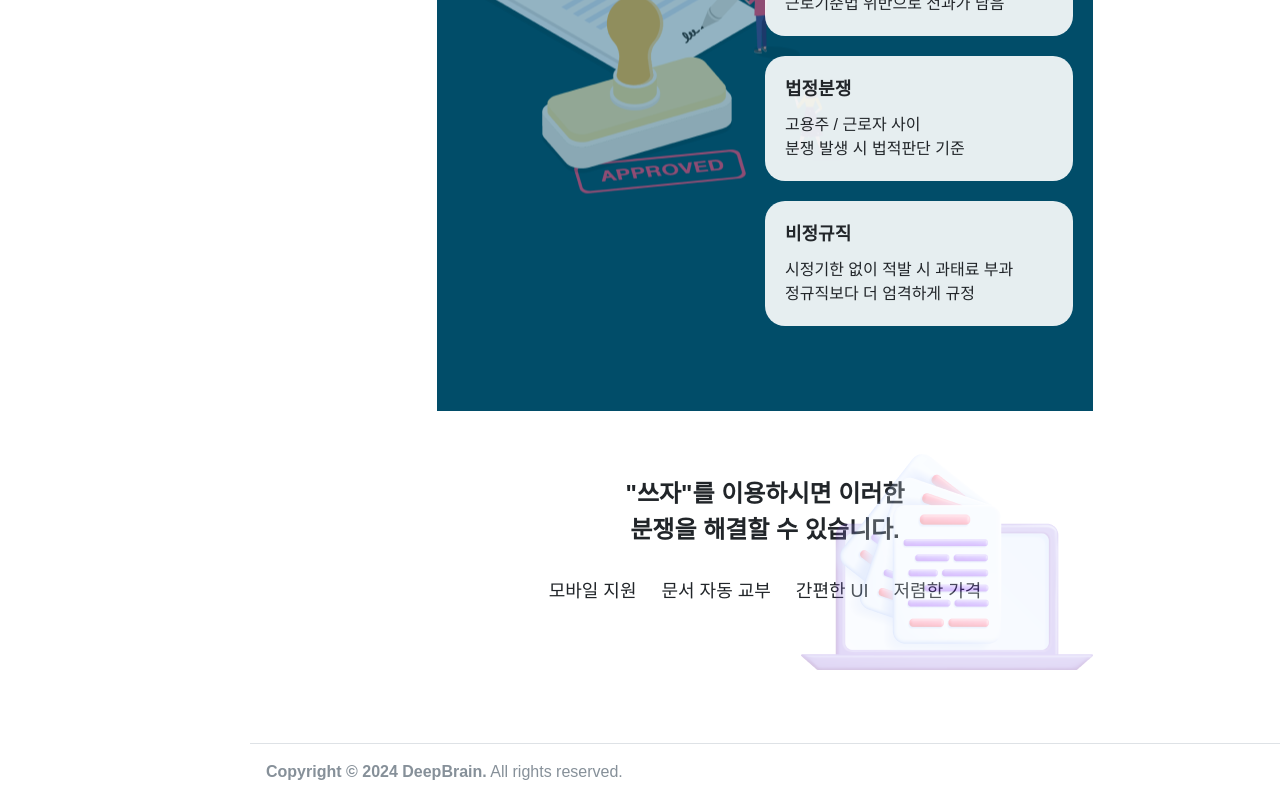
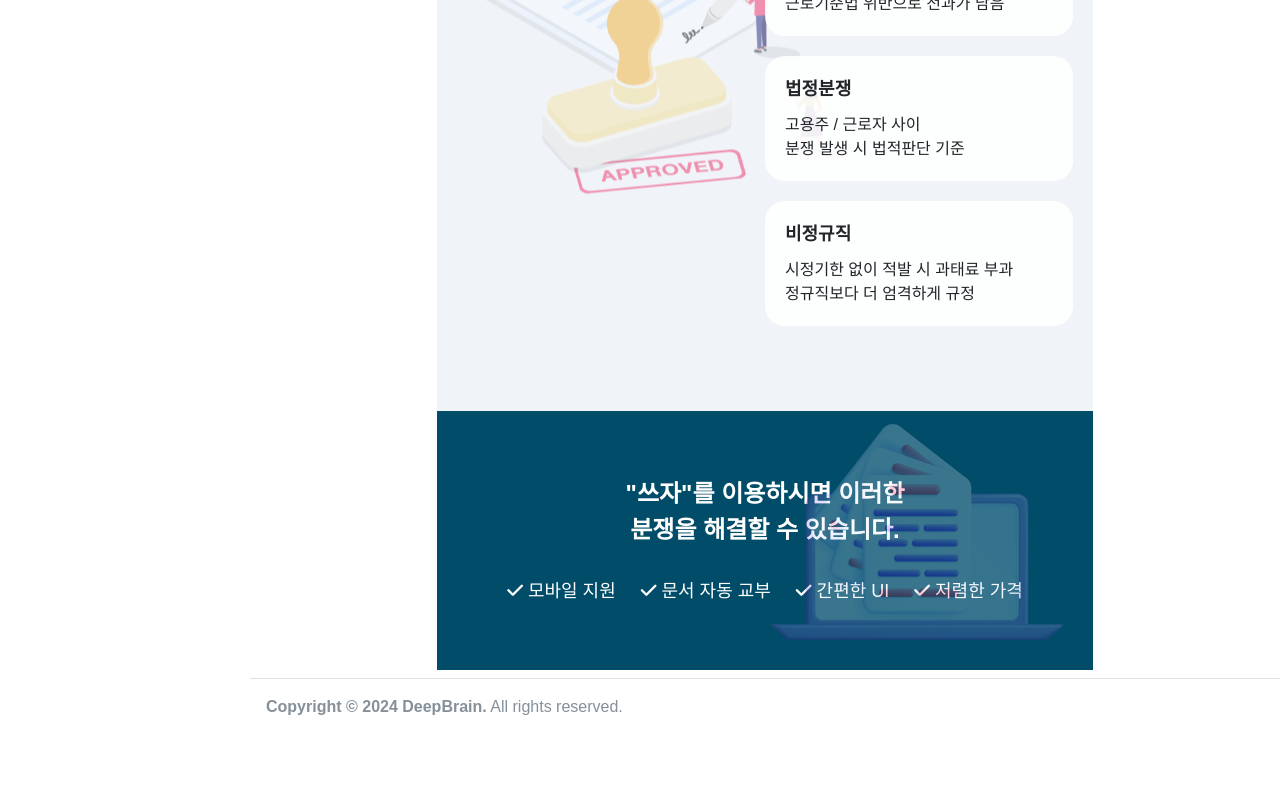
Before and after one commit to donghyeok26/signApp, a plain HTML site: page contract.html in a window 1280 px wide. Shown: the part 1148-1948 px from the top of the page. After the commit the page ends 1883 px from the top, so only its background shows below. Drawn offline with nearby package versions, Linux system fonts and the light colour scheme.

Commit message:
계약서, 서비스 수정

```diff
--- a/assets/css/hyeok.css
+++ b/assets/css/hyeok.css
@@ -522,7 +522,7 @@ select {
 
 .contract .disadvantage {
     position: relative;
-    background-color: #014d69;
+    background-color: #f0f4f9;
     padding: 65px 20px;
     box-sizing: border-box;
 }
@@ -543,7 +543,6 @@ select {
 
 .contract .disadvantage .sub_tit01 {
     margin-bottom: 60px;
-    color: #fff;
 }
 
 .contract .disadvantage .contract .disadvantage .flex {
@@ -584,8 +583,9 @@ select {
 
 .contract .advantage {
     position: relative;
-    margin: 65px 0;
-    padding-bottom: 65px;
+    padding: 65px 0;
+    background-color: #014d69;
+    color: #fff;
 }
 
 .contract .advantage::after {
@@ -594,8 +594,8 @@ select {
     display: block;
     width: 292px;
     height: 216px;
-    bottom: 0;
-    right: 0;
+    bottom: 30px;
+    right: 30px;
     background: url("../images/img_contract_advantage.png") no-repeat;
     opacity: 0.24;
 }
@@ -613,6 +613,10 @@ select {
 .contract .advantage ul li {
     font-size: 18px;
     font-weight: 500;
+}
+
+.contract .advantage ul li i {
+    padding-right: 5px;
 }
 
 /* 대쉬보드  / 계약 현황*/
--- a/contract.html
+++ b/contract.html
@@ -224,10 +224,10 @@
                                 <span class="next_line">분쟁을 해결할 수 있습니다.</span>
                             </p>
                             <ul>
-                                <li>모바일 지원</li>
-                                <li>문서 자동 교부</li>
-                                <li>간편한 UI</li>
-                                <li>저렴한 가격</li>
+                                <li><i class="fas fa-check"></i>모바일 지원</li>
+                                <li><i class="fas fa-check"></i>문서 자동 교부</li>
+                                <li><i class="fas fa-check"></i>간편한 UI</li>
+                                <li><i class="fas fa-check"></i>저렴한 가격</li>
                             </ul>
                         </div>
                     </div>
```
Also changed, not shown: main.html (+4 -2 lines), service.html (+7 -5 lines), assets/images/logo.png, assets/images/logo01.png (added), assets/images/logo02.png (added), assets/images/logo03.png (added).
